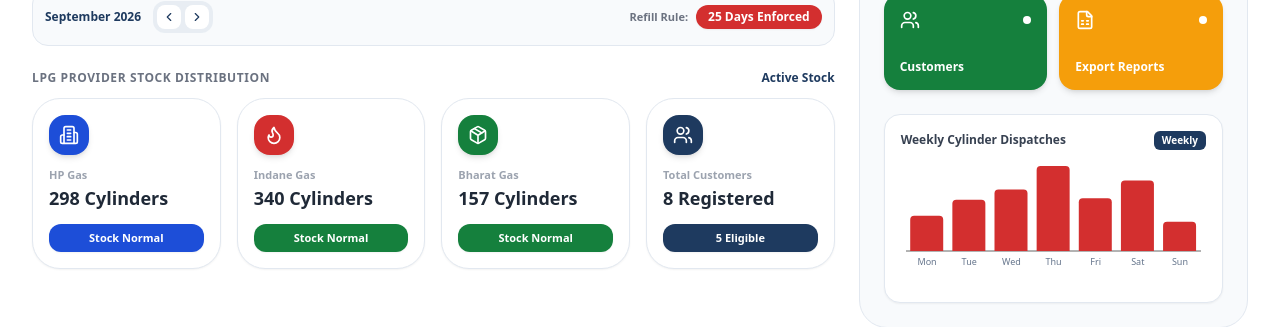
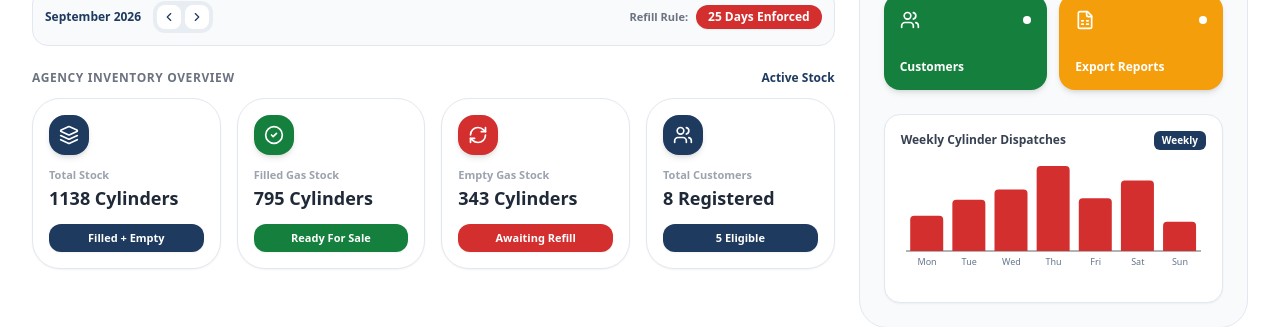
Before and after one commit to Jaydippawar25/GAS-AGENCY, a React (Vite) app: page / in a window 1280 px wide. Shown: the part 304-631 px from the top of the page. Built offline with nearby package versions, Linux system fonts and the light colour scheme; no server answers; the database is empty; the HTML template or start-up script is replaced by a standard one.

Commit message:
Update Dashboard cards to show Total Stock, Filled Gas, Empty Gas

```diff
--- a/src/pages/Dashboard.jsx
+++ b/src/pages/Dashboard.jsx
@@ -2,7 +2,7 @@ import React, { useState, useEffect } from 'react';
 import { NavLink } from 'react-router-dom';
 import LoadingSpinner from '../components/LoadingSpinner';
 import InventoryForm from '../components/inventory/InventoryForm';
-import { getAllInventory, addInventoryItem, updateInventoryStock } from '../services/inventoryService';
+import { getAllInventory, addInventoryItem } from '../services/inventoryService';
 import { getRecentSales } from '../services/salesService';
 import { getAllCustomers } from '../services/customerService';
 import { getMonthlySalesTrend, getAllSalesRecords } from '../services/reportService';
@@ -27,11 +27,12 @@ import {
   ChevronLeft,
   ChevronRight,
   ShieldAlert,
-  PackageCheck,
   FileSpreadsheet,
-  Building2,
   Package,
-  Plus
+  Plus,
+  Layers,
+  CheckCircle2,
+  RefreshCw
 } from 'lucide-react';
 
 const Dashboard = () => {
@@ -89,10 +90,7 @@ const Dashboard = () => {
     return <LoadingSpinner label="Loading gas agency dashboard..." size="lg" />;
   }
 
-  // Stock calculations per provider company
-  let hpFilled = 0;
-  let indaneFilled = 0;
-  let bharatFilled = 0;
+  // Stock calculations: Total Filled, Total Empty, Total Combined Stock
   let totalFilled = 0;
   let totalEmpty = 0;
 
@@ -101,11 +99,9 @@ const Dashboard = () => {
     const empty = Number(item.emptyQuantity || 0);
     totalFilled += filled;
     totalEmpty += empty;
+  });
 
-    if (item.company === 'HP Gas') hpFilled += filled;
-    if (item.company === 'Indane Gas') indaneFilled += filled;
-    if (item.company === 'Bharat Gas') bharatFilled += filled;
-  });
+  const totalCylinderStock = totalFilled + totalEmpty;
 
   // Sales totals
   let totalRevenue = 0;
@@ -147,7 +143,7 @@ const Dashboard = () => {
       {/* SECTION 1: TOP MAIN CONTENT & RIGHT SIDEBAR GRID */}
       <div className="grid grid-cols-1 lg:grid-cols-12 gap-6">
 
-        {/* LEFT COLUMN: HERO BANNER, DATE SELECTOR, 4 PROVIDER CARDS (8 COLS) */}
+        {/* LEFT COLUMN: HERO BANNER, DATE SELECTOR, 4 TOTAL INVENTORY OVERVIEW CARDS (8 COLS) */}
         <div className="lg:col-span-8 space-y-6">
 
           {/* 1. Official Gas Agency Navy & Red Welcome Banner */}
@@ -200,64 +196,58 @@ const Dashboard = () => {
             </div>
           </div>
 
-          {/* 3. 4 Provider Category Cards */}
+          {/* 3. 4 Total Stock Overview Cards (Total Stock, Filled Gas, Empty Gas, Registered Customers) */}
           <div>
             <div className="flex items-center justify-between mb-3">
-              <h3 className="text-xs font-bold text-gray-500 uppercase tracking-wider">LPG Provider Stock Distribution</h3>
+              <h3 className="text-xs font-bold text-gray-500 uppercase tracking-wider">AGENCY INVENTORY OVERVIEW</h3>
               <span className="text-xs font-bold text-[#1E3A5F]">Active Stock</span>
             </div>
 
             <div className="grid grid-cols-2 sm:grid-cols-4 gap-4">
 
-              {/* HP Gas */}
+              {/* Card 1: Total Stock (Filled + Empty) */}
               <div className="bg-white p-4 rounded-3xl border border-slate-200 shadow-sm flex flex-col justify-between space-y-3 hover:shadow-md transition-shadow">
-                <div className="w-10 h-10 rounded-2xl bg-[#1D4ED8] text-white flex items-center justify-center shadow-md">
-                  <Building2 className="w-5 h-5" />
+                <div className="w-10 h-10 rounded-2xl bg-[#1E3A5F] text-white flex items-center justify-center shadow-md">
+                  <Layers className="w-5 h-5" />
                 </div>
                 <div>
-                  <span className="text-[11px] font-bold text-gray-400 block">HP Gas</span>
-                  <h4 className="text-lg font-black text-gray-800">{hpFilled} Cylinders</h4>
+                  <span className="text-[11px] font-bold text-gray-400 block">Total Stock</span>
+                  <h4 className="text-lg font-black text-gray-800">{totalCylinderStock} Cylinders</h4>
                 </div>
-                <div className={`text-white text-center py-1.5 rounded-xl text-[11px] font-extrabold shadow-sm ${
-                  hpFilled > 20 ? 'bg-[#1D4ED8]' : 'bg-[#D32F2F]'
-                }`}>
-                  {hpFilled > 20 ? 'Stock Normal' : 'Low Stock'}
+                <div className="bg-[#1E3A5F] text-white text-center py-1.5 rounded-xl text-[11px] font-extrabold shadow-sm">
+                  Filled + Empty
                 </div>
               </div>
 
-              {/* Indane Gas */}
+              {/* Card 2: Filled Gas Stock */}
               <div className="bg-white p-4 rounded-3xl border border-slate-200 shadow-sm flex flex-col justify-between space-y-3 hover:shadow-md transition-shadow">
-                <div className="w-10 h-10 rounded-2xl bg-[#D32F2F] text-white flex items-center justify-center shadow-md">
-                  <Flame className="w-5 h-5" />
+                <div className="w-10 h-10 rounded-2xl bg-[#15803D] text-white flex items-center justify-center shadow-md">
+                  <CheckCircle2 className="w-5 h-5" />
                 </div>
                 <div>
-                  <span className="text-[11px] font-bold text-gray-400 block">Indane Gas</span>
-                  <h4 className="text-lg font-black text-gray-800">{indaneFilled} Cylinders</h4>
+                  <span className="text-[11px] font-bold text-gray-400 block">Filled Gas Stock</span>
+                  <h4 className="text-lg font-black text-gray-800">{totalFilled} Cylinders</h4>
                 </div>
-                <div className={`text-white text-center py-1.5 rounded-xl text-[11px] font-extrabold shadow-sm ${
-                  indaneFilled > 20 ? 'bg-[#15803D]' : 'bg-[#D32F2F]'
-                }`}>
-                  {indaneFilled > 20 ? 'Stock Normal' : 'Low Stock'}
+                <div className="bg-[#15803D] text-white text-center py-1.5 rounded-xl text-[11px] font-extrabold shadow-sm">
+                  Ready For Sale
                 </div>
               </div>
 
-              {/* Bharat Gas */}
+              {/* Card 3: Empty Gas Stock */}
               <div className="bg-white p-4 rounded-3xl border border-slate-200 shadow-sm flex flex-col justify-between space-y-3 hover:shadow-md transition-shadow">
-                <div className="w-10 h-10 rounded-2xl bg-[#15803D] text-white flex items-center justify-center shadow-md">
-                  <Package className="w-5 h-5" />
+                <div className="w-10 h-10 rounded-2xl bg-[#D32F2F] text-white flex items-center justify-center shadow-md">
+                  <RefreshCw className="w-5 h-5" />
                 </div>
                 <div>
-                  <span className="text-[11px] font-bold text-gray-400 block">Bharat Gas</span>
-                  <h4 className="text-lg font-black text-gray-800">{bharatFilled} Cylinders</h4>
+                  <span className="text-[11px] font-bold text-gray-400 block">Empty Gas Stock</span>
+                  <h4 className="text-lg font-black text-gray-800">{totalEmpty} Cylinders</h4>
                 </div>
-                <div className={`text-white text-center py-1.5 rounded-xl text-[11px] font-extrabold shadow-sm ${
-                  bharatFilled > 20 ? 'bg-[#15803D]' : 'bg-[#D32F2F]'
-                }`}>
-                  {bharatFilled > 20 ? 'Stock Normal' : 'Low Stock'}
+                <div className="bg-[#D32F2F] text-white text-center py-1.5 rounded-xl text-[11px] font-extrabold shadow-sm">
+                  Awaiting Refill
                 </div>
               </div>
 
-              {/* Total Registered Customers */}
+              {/* Card 4: Total Registered Customers */}
               <div className="bg-white p-4 rounded-3xl border border-slate-200 shadow-sm flex flex-col justify-between space-y-3 hover:shadow-md transition-shadow">
                 <div className="w-10 h-10 rounded-2xl bg-[#1E3A5F] text-white flex items-center justify-center shadow-md">
                   <Users className="w-5 h-5" />
```
